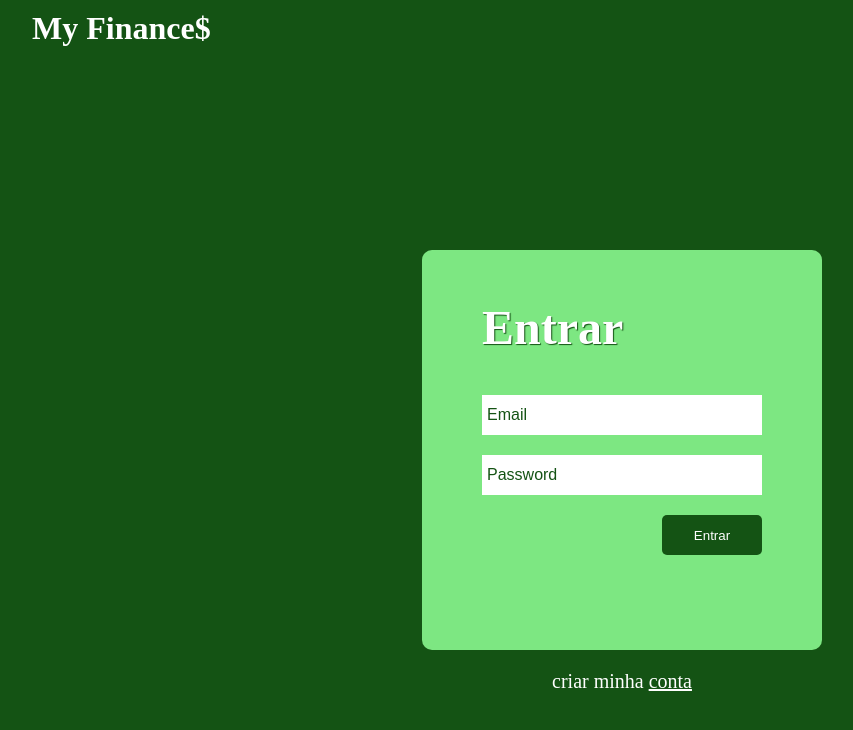
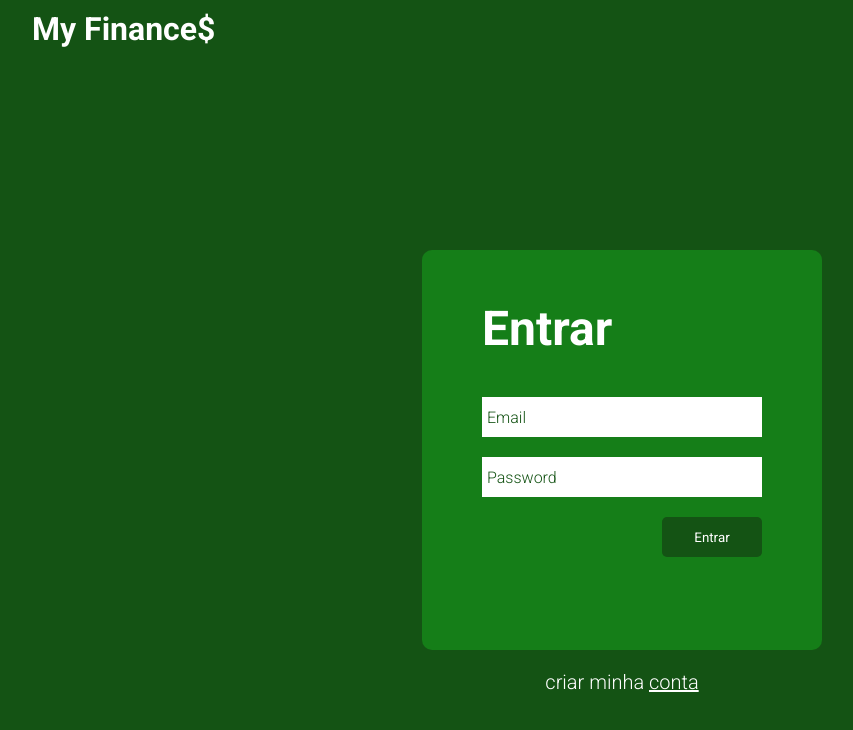
Before and after one commit to vitor-mat/My-Finances, a React (Create React App) app: page / in a window 1280 px wide. Shown: the top 730 px of the page, without its empty margins (18-871 px from the left). Built offline with nearby package versions, Linux system fonts and the light colour scheme.

Commit message:
adicionei a fonte roboto

```diff
--- a/public/index.html
+++ b/public/index.html
@@ -8,6 +8,9 @@
       content="App for administrating your finances."
     />
     <title>My finances</title>
+    <link rel="preconnect" href="https://fonts.googleapis.com">
+    <link rel="preconnect" href="https://fonts.gstatic.com" crossorigin>
+    <link href="https://fonts.googleapis.com/css2?family=Roboto:ital,wght@0,100;0,300;0,400;0,500;0,700;0,900;1,100;1,300;1,400;1,500;1,700;1,900&display=swap" rel="stylesheet">
     <link rel="stylesheet" href="reset.css">
   </head>
   <body>
--- a/public/reset.css
+++ b/public/reset.css
@@ -3,4 +3,5 @@
     padding: 0;
     box-sizing: border-box;
     overflow: hidden;
+    font-family: 'Roboto', sans-serif;
 }
--- a/src/pages/login/style.scss
+++ b/src/pages/login/style.scss
@@ -1,5 +1,5 @@
 $green: rgb(20, 83, 20);
-$light-green: rgb(125, 231, 130);
+$light-green: rgba(23, 189, 31, 0.404);
 $white: #fff;
 
 .container{
@@ -48,7 +48,6 @@
                 color: $white;
                 font-weight: 700;
                 font-size: 32px;
-                text-shadow: 1px 1px 1px $green;
             }
 
             #login-inputs-div{
```
